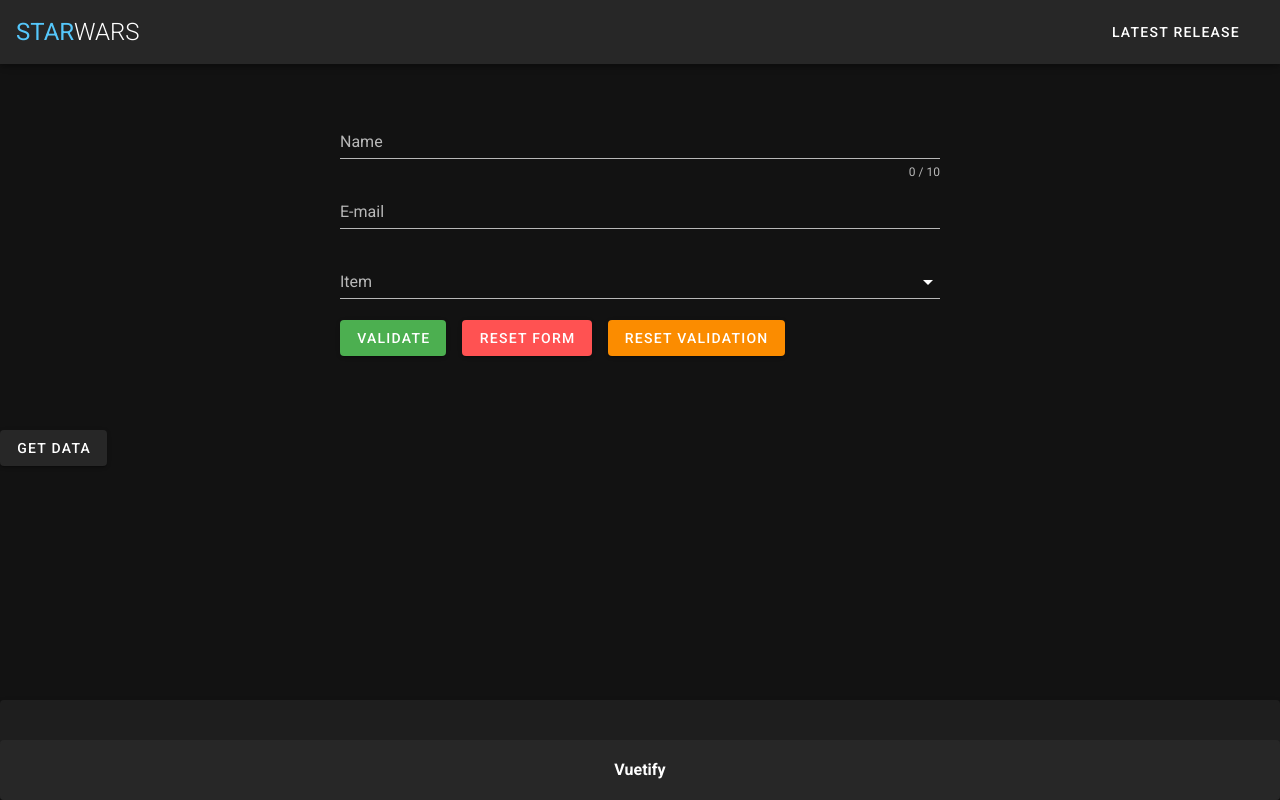
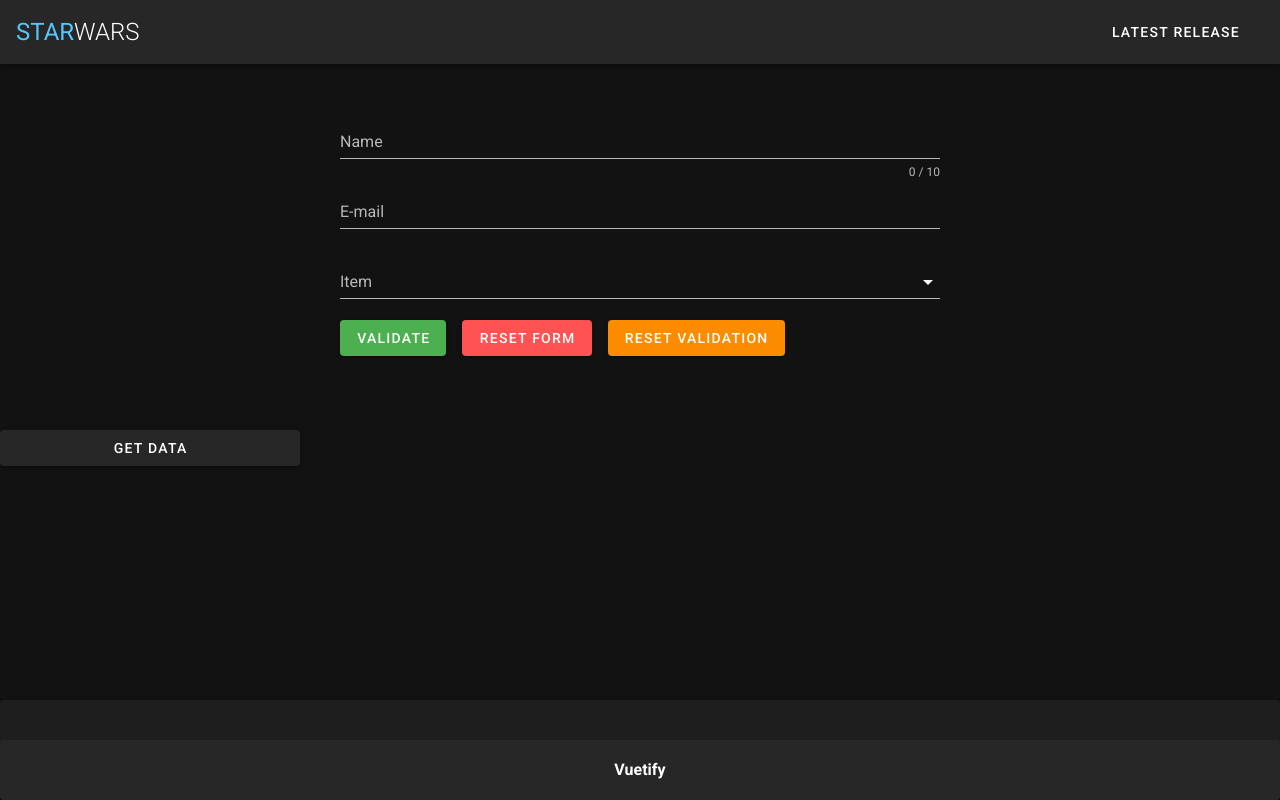
Before and after one commit to juliannehalversen/julianne-halversen-vue-final, a Vue app: page / in a window 1280 px wide. Built offline with nearby package versions, Linux system fonts and the light colour scheme.

Commit message:
Added Styling

```diff
--- a/src/App.vue
+++ b/src/App.vue
@@ -19,7 +19,7 @@
     <v-content>
       <Form></Form>
       <PersonGrid :people="people"></PersonGrid>
-      <v-btn @click="getData">Get Data</v-btn>
+      <v-btn @click="getData" class="dataBtn">Get Data</v-btn>
     </v-content>
     <AppFooter></AppFooter>
   </v-app>
@@ -73,3 +73,11 @@ export default {
   },
 };
 </script>
+
+<style scoped>
+.dataBtn {
+  color: red;
+  width: 300px;
+
+}
+</style>
--- a/src/components/StarWarsPerson.vue
+++ b/src/components/StarWarsPerson.vue
@@ -2,7 +2,7 @@
     <v-card>
         <v-card-title>
             <div>
-                <h3> {{ person.name }} </h3>
+                <h3 class="name"> {{ person.name }} </h3>
                 <br>
                 <div>
                     <span> Born: {{ person.birth_year }} </span> <br>
@@ -38,5 +38,7 @@ export default {
 </script>
 
 <style scoped>
-
+h3.name {
+    color: #55C7FB;
+}
 </style>
```
